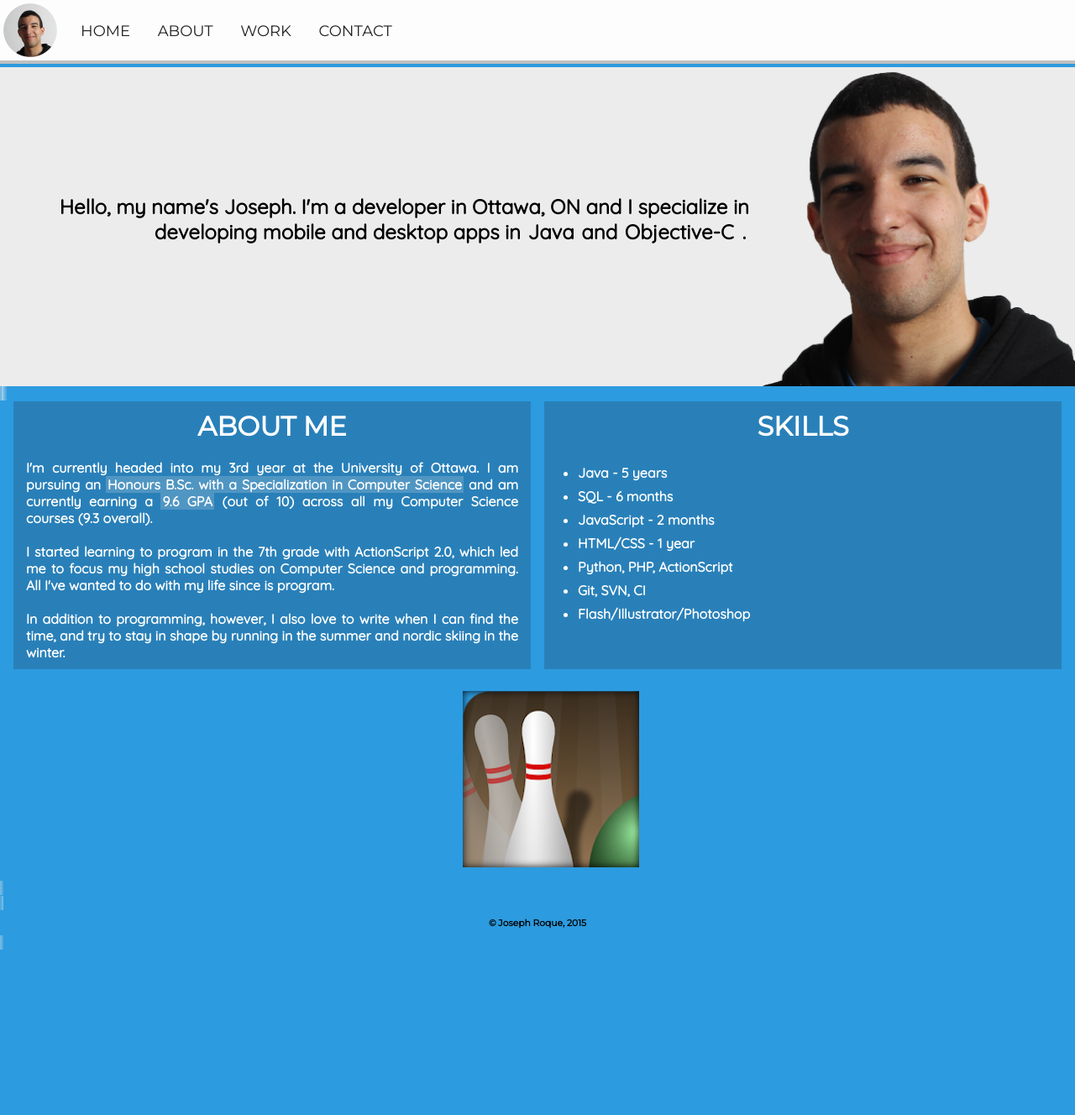
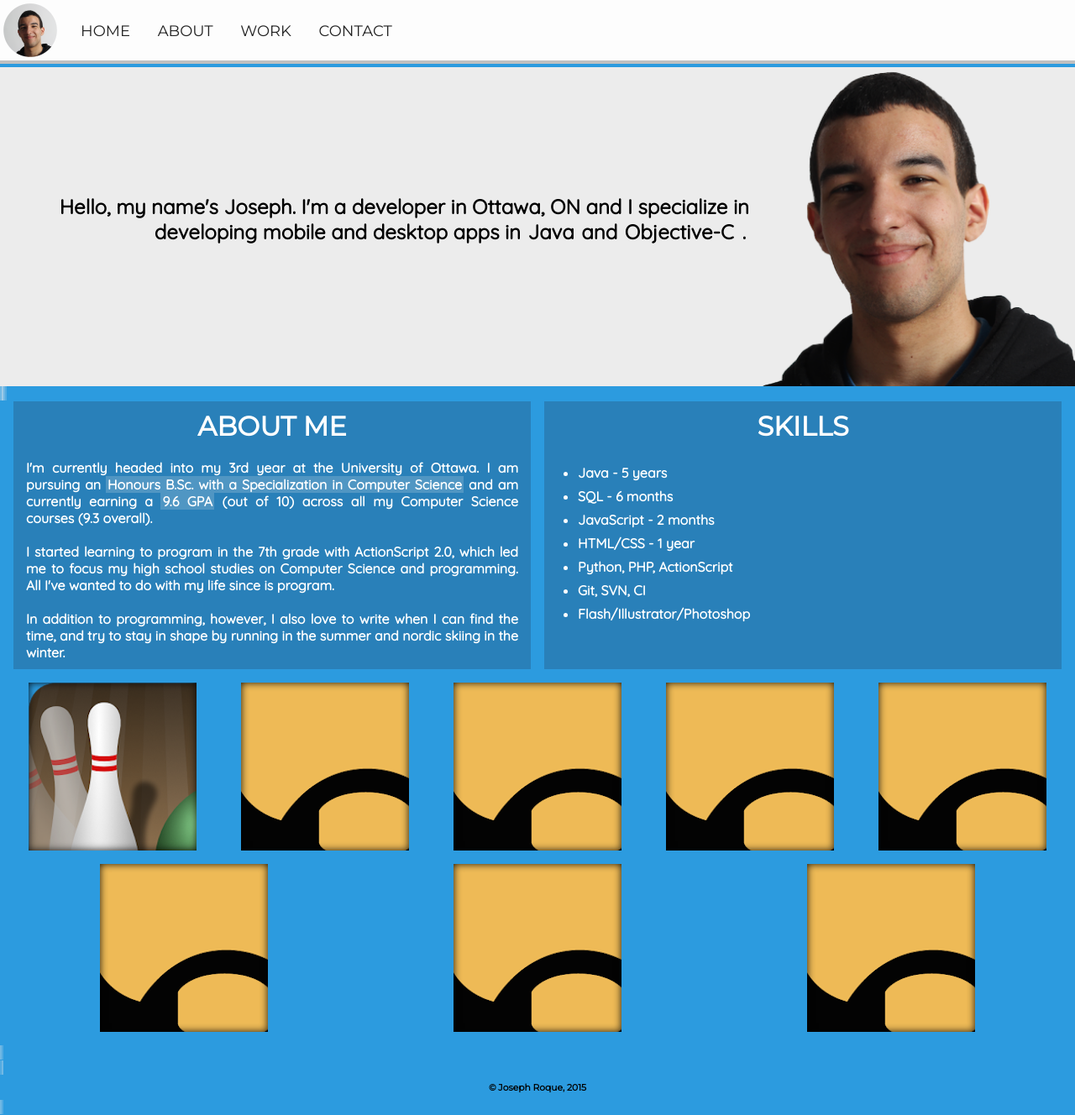
Before and after one commit to joseph-roque/joseph-roque.github.io, a Jekyll site: the page built from index.html, in a window 1280 px wide and 1328 px high. Shown: the whole window at 84% size. Built offline with Jekyll 4.4.1, drawn with Linux system fonts in a browser that asks for light colours; nearby versions of some CDN libraries.

Commit message:
Setting up boxes for work images

```diff
--- a/css/main.css
+++ b/css/main.css
@@ -200,11 +200,10 @@ img.nav-profile-img {
     background-color:#2c9bdf;
     clear:both;
     width:100%;
-    margin:0 16px 16px 16px;
 }
 
 .flex-list {
-    padding:0;
+    padding:0 8px 0 8px;
     margin:0;
     list-style:none;
 
@@ -220,15 +219,35 @@ img.nav-profile-img {
 
 .flex-item {
     background: #000;
-    padding: 5px;
     width: 200px;
     height: 200px;
-    margin-top: 10px;
+    margin: 0px 8px 16px 8px;
     box-shadow: inset 0px 0px 10px rgba(0,0,0,0.9);
 }
 
 .work-bowling {
     background: url("../assets/work/bowling.png")
+}
+.work-partner {
+    background: url("../assets/work/beardmas.png");
+}
+.work-beardmas {
+    background: url("../assets/work/beardmas.png");
+}
+.work-bunny {
+    background: url("../assets/work/beardmas.png");
+}
+.work-learner {
+    background: url("../assets/work/beardmas.png");
+}
+.work-tinies {
+    background: url("../assets/work/beardmas.png");
+}
+.work-graphics {
+    background: url("../assets/work/beardmas.png");
+}
+.work-writing {
+    background: url("../assets/work/beardmas.png");
 }
 
 footer.site-footer {
--- a/index.html
+++ b/index.html
@@ -47,7 +47,14 @@ title: Joseph Roque | Developer
 
 <div id="work" class="full-container">
     <ul class="flex-list">
-        <li class="flex-item work-bowling"></li>
+        <a href="work/bowling.html"><li class="flex-item work-bowling"></li></a>
+        <a href="work/partner.html"><li class="flex-item work-partner"></li></a>
+        <a href="work/beardmas.html"><li class="flex-item work-beardmas"></li></a>
+        <a href="work/bunny.html"><li class="flex-item work-bunny"></li></a>
+        <a href="work/learner.html"><li class="flex-item work-learner"></li></a>
+        <a href="work/tinies.html"><li class="flex-item work-tinies"></li></a>
+        <a href="work/graphics.html"><li class="flex-item work-graphics"></li></a>
+        <a href="work/writing.html"><li class="flex-item work-writing"></li></a>
     </ul>
 </div>
 
```
